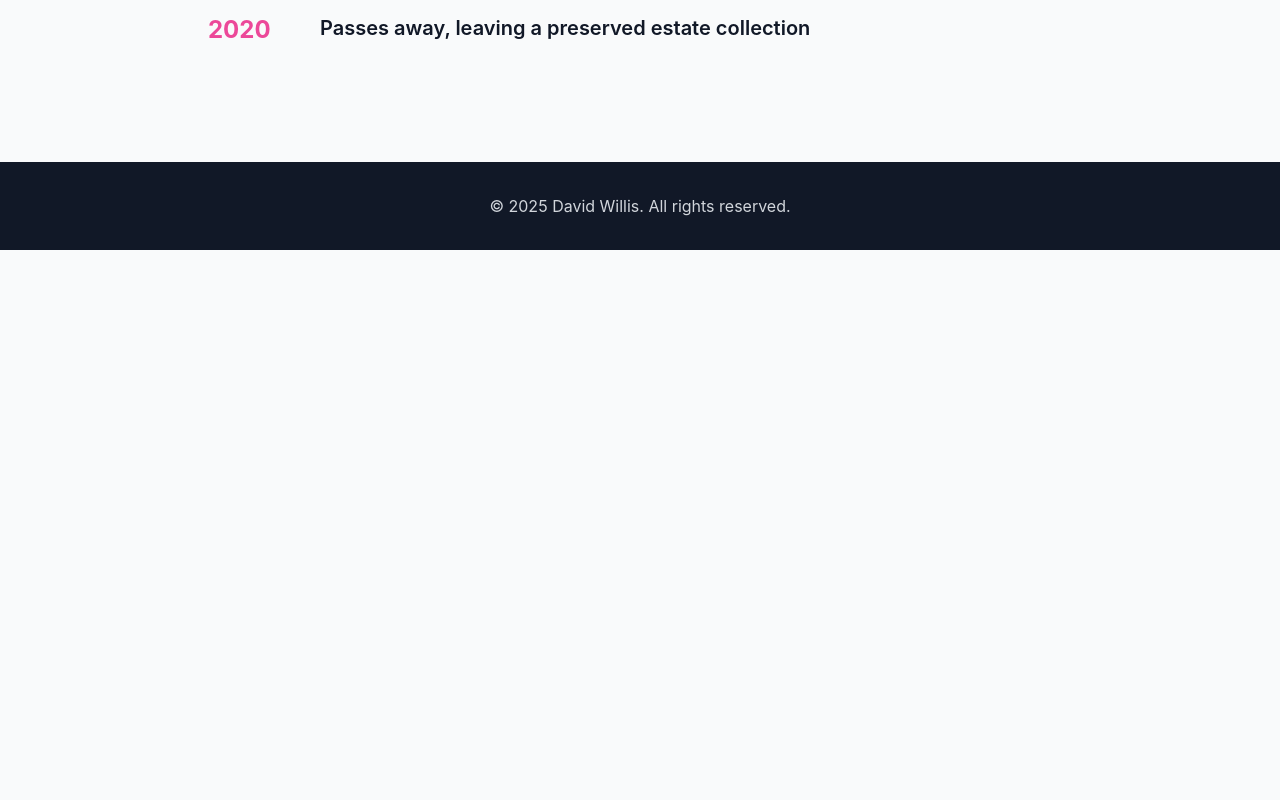
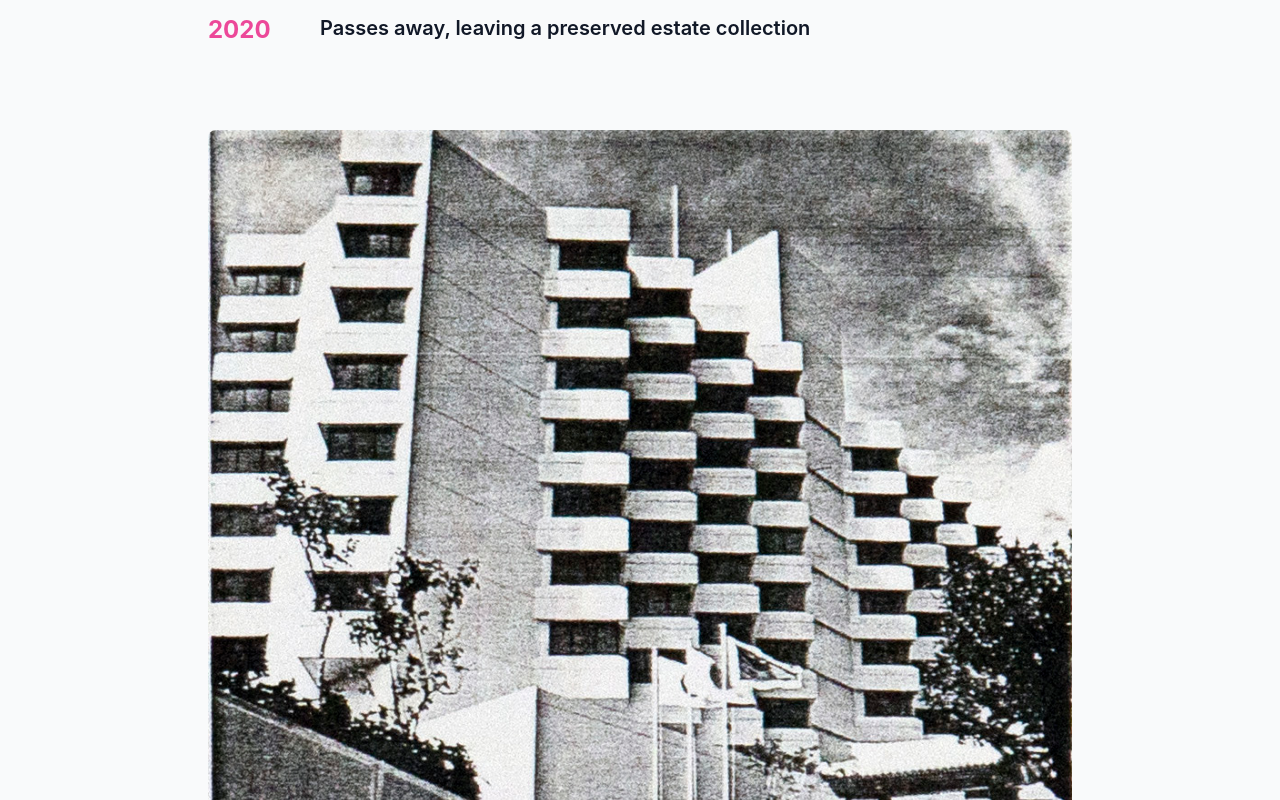
Before and after one commit to humboldtscabinet/davidwillisartist, a Next.js app: page / in a window 1280 px wide. Shown: the part 9200-10000 px from the top of the page. Before the commit the page ends 9450 px from the top, so only its background shows below. Built offline with nearby package versions, Linux system fonts and the light colour scheme.

Commit message:
add footer image below timeline section

```diff
--- a/components/TimelineSection.tsx
+++ b/components/TimelineSection.tsx
@@ -61,6 +61,8 @@ const timelineEvents = [
   },
 ];
 
+import Image from "next/image";
+
 export default function TimelineSection() {
   return (
     <section id="timeline" className="py-20 px-4 max-w-4xl mx-auto">
@@ -83,6 +85,15 @@ export default function TimelineSection() {
           </div>
         ))}
       </div>
+      <div className="relative w-full mt-12 rounded-lg overflow-hidden">
+        <Image
+          src="/images/timeline-footer.jpg"
+          alt="David Willis coral sculpture"
+          width={1200}
+          height={800}
+          className="w-full h-auto"
+        />
+      </div>
     </section>
   );
 }
```
Also changed, not shown: public/images/timeline-footer.jpg (added).
